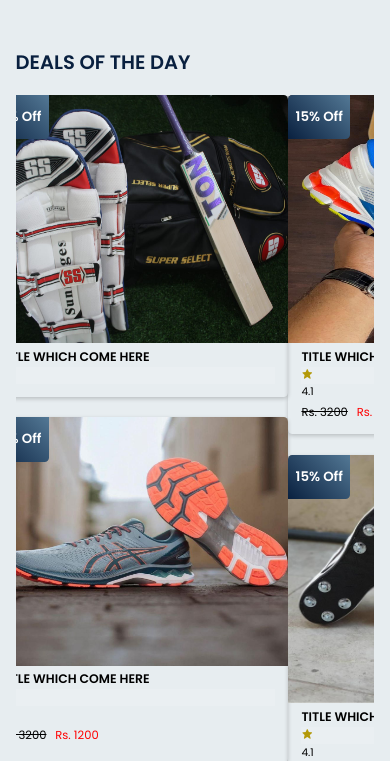
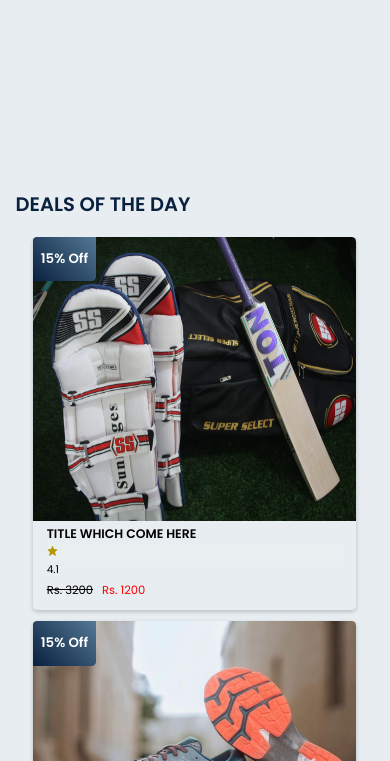
Before and after one commit to masoomraza6/Karim-Sports, a plain HTML site: page index.html in a window 390 px wide. Shown: the part 877-1638 px from the top of the page. Drawn offline with nearby package versions, Linux system fonts and the light colour scheme; a web font is replaced by a local one.

Commit message:
Update style.css

```diff
--- a/style.css
+++ b/style.css
@@ -1372,18 +1372,30 @@ form button {
 
 }
 @media (max-width: 400px) {
-    .product-content {
-        padding: 0 8%;
+    .product-content.deals .box{
+        gap: 0;
+    }
+    .product-box .content{
+        width: 90%;
+        margin: 0 auto;
+    }
+    .product-box .contact .img-box{
+        overflow: hidden;
     }
     .product-content .content .img-box {
         min-height: 15rem;
-        max-height: 28rem;
-        height: 100%;
+        max-height: 32rem;
+        overflow: hidden;
     }
-
     .product-content.deals .content .img-box {
         min-height: 15rem;
-        max-height: 28rem;
+        max-height: 32rem;
+    }
+    .product-box .content{
+        height: 42rem;
+    }
+    .product-box .content .details{
+        min-height: 10rem;
     }
     .product-content.deals .product-box.deals {
         grid-template-columns: 1fr;
@@ -1413,4 +1425,8 @@ form button {
     .details .price{
         font-size: 1.3rem;
     }
+    .product{
+        margin-top: 16rem;
+    }
+
 }
```
